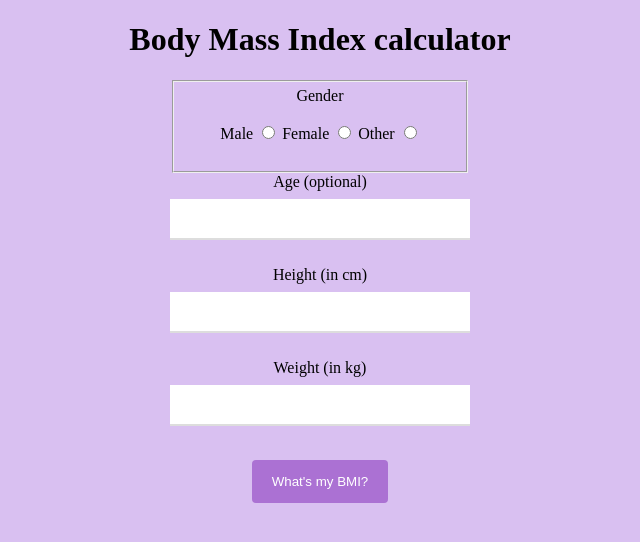
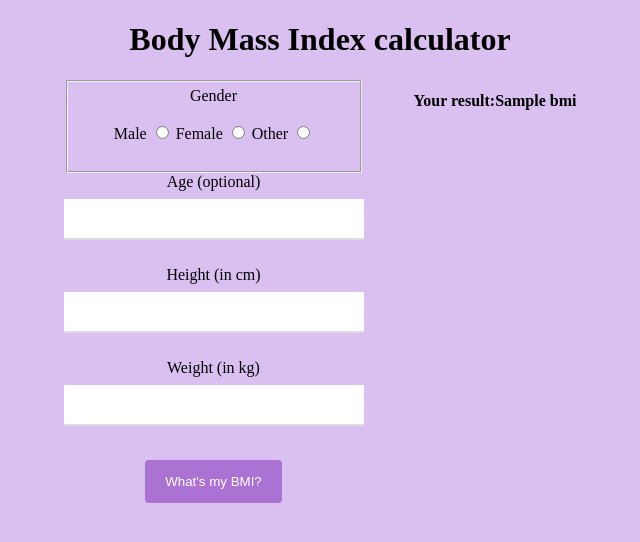
Before and after one commit to Devahime/pytls2023_xinsanic, a Python web app: template templates/index.html in a window 1280 px wide. Shown: the top 542 px of the page, without its empty margins (320-960 px from the left). Run offline with Jinja, Linux system fonts and the light colour scheme; the template is opened without the code that fills it: most values are stand-ins (such as "Sample title", 1, 10 or a date in 2020).

Commit message:
added #main and  #result in style.css

```diff
--- a/app.py
+++ b/app.py
@@ -13,10 +13,13 @@ if __name__ == '__main__':
 
 @app.route('/home' ,methods=['GET', 'POST'])
 def home():
+    bmi=None
     if request.method == 'POST':
         gender = (request.form['gender'])
         age = float(request.form['age'])
         height = float(request.form['height'])
         weight = float(request.form['weight'])
         bmi = weight / ((height / 100) ** 2)
+        if bmi <= 18,59:
+            print(Underweight)
     return render_template('index.html', bmi=bmi)
--- a/static/style.css
+++ b/static/style.css
@@ -3,7 +3,6 @@ html, body{
     background: #d9c0f1;
     margin: 0;
     padding: 0;
-
 }
 table {
     border-collapse: collapse;
@@ -45,7 +44,17 @@ input[type="submit"]:hover {
     font-weight: bold;
 }
 
+#main {
+    gap: 50px;
+    display: flex;
+    margin: auto;
+    justify-content: center;
+}
+#result{
+    margin-top: 12px;
+    font-weight: bold;
+}
+
 form {
     max-width: 300px;
-    margin: auto;
 }
--- a/templates/index.html
+++ b/templates/index.html
@@ -9,7 +9,8 @@
 
 <body>
 <h1>Body Mass Index calculator</h1>
-<form method="POST" action="/bmicalc">
+<div id="main">
+<form method="POST">
         <fieldset>
         <label>Gender</label><br><br>
         <label for="male">Male</label>
@@ -31,6 +32,10 @@
 
         <input type="submit" value="What's my BMI?">
     </form>
+    <div id="result">
+    Your result:{{bmi}}
+    </div>
 
+</div>
 </body>
 </html>
```
